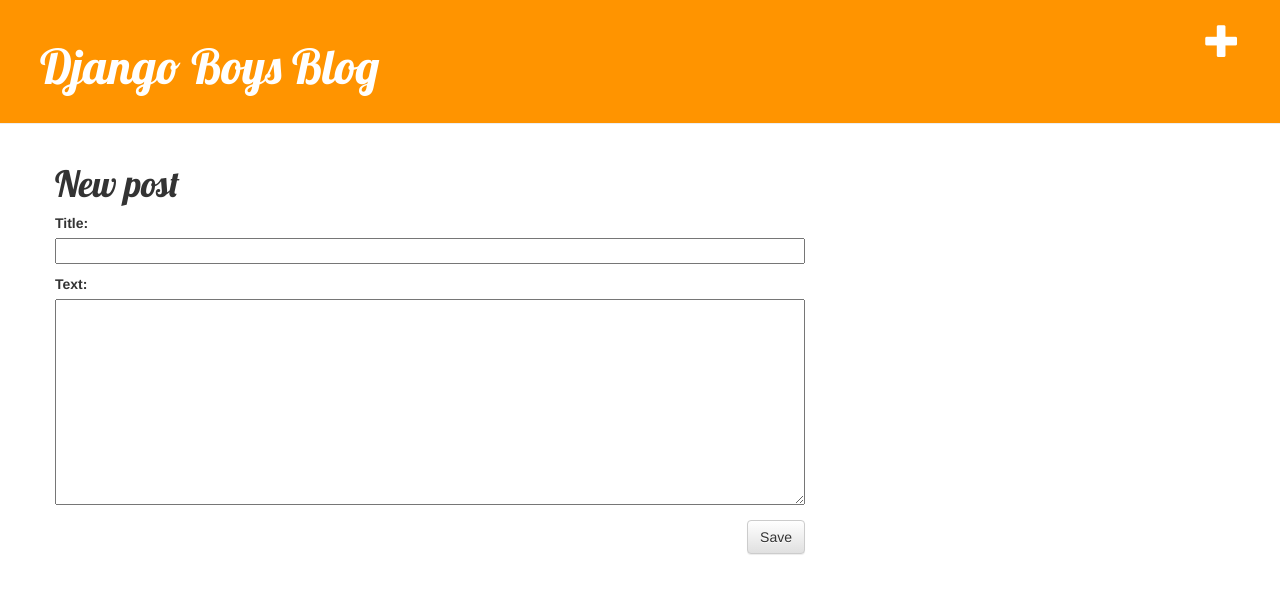
After one commit to kimkiki29/con_pycharm, a Django app: template blog/templates/blog/post_edit.html in a window 1280 px wide. The commit adds this page. Shown: the top 594 px of the page. Run offline with Django 4.2, Linux system fonts and the light colour scheme; the template is opened without the code that fills it: values that come from a table or form of the project are taken from there, others are empty; some libraries are stand-ins or nearby versions.

Commit message:
git status

```diff
--- /dev/null
+++ b/blog/forms.py
@@ -0,0 +1,15 @@
+from django import forms
+from .models import Post
+
+
+# 폼은 일반폼(Form)과 모델폼(Model Form) 두 종류가 있다.\
+# Form (일반 폼) : 화면에 나타날 입력 필드를 직접 필드 정의, 위젯 설정이 필요
+# Model Form (모델 폼) : 모델과 필드를 지정하면 모델폼이 자동으로 폼 필드를 생성
+# PostForm : 만들 폼의 이름(Post라는 Model과 연결되는 폼이다.)
+# forms.ModelForm 은 장고에게 이 폼이 ModelForm이라는 것을 알려주는 역할
+class PostForm(forms.ModelForm):
+
+    # Meta 클래스에는 사용할 모델과 모델의 속성을 적어야 한다.
+    class Meta:  # 모델 폼은 이너 클래스인 Meta 클래스가 반드시 필요
+        model = Post  # 사용할 모델
+        fields = ('title', 'text',)  # Post 폼에서 사용할 모델의 속성
--- /dev/null
+++ b/blog/static/css/blog.css
@@ -0,0 +1,40 @@
+h1 a{
+    color: #FCA205;
+}
+ .page-header {
+   background-color: #ff9400;
+   margin-top: 0;
+   padding: 20px 20px 20px 40px;
+   }
+   .page-header h1, .page-header h1 a, .page-header h1 a:visited, .page-header h1 a:active {
+   color: #ffffff;
+   font-size: 36pt;
+   text-decoration: none;
+   }
+   .content {
+   margin-left: 40px;
+   }
+   h1, h2, h3, h4 {
+   font-family: 'Lobster', cursive;
+   }
+   .date {
+   color: #828282;
+   }
+   .save {
+   float: right;
+   }
+   .post-form textarea, .post-form input {
+   width: 100%;
+   }
+   .top-menu, .top-menu:hover, .top-menu:visited {
+   color: #ffffff;
+   float: right;
+   font-size: 26pt;
+   margin-right: 20px;
+   }
+   .post {
+   margin-bottom: 70px;
+   }
+   .post h1 a, .post h1 a:visited {
+   color: #000000;
+   }
--- /dev/null
+++ b/blog/templates/blog/base.html
@@ -0,0 +1,27 @@
+<!DOCTYPE html>
+{% load static %}
+<html lang="en">
+<head>
+    <meta charset="UTF-8">
+    <title>Django Boys blog</title>
+    <link rel="stylesheet" href="//maxcdn.bootstrapcdn.com/bootstrap/3.2.0/css/bootstrap.min.css">
+    <link rel="stylesheet" href="//maxcdn.bootstrapcdn.com/bootstrap/3.2.0/css/bootstrap-theme.min.css">
+    <link href='//fonts.googleapis.com/css?family=Lobster&subset=latin,latin-ext' rel='stylesheet' type='text/css'>
+    <link rel="stylesheet" href="{% static 'css/blog.css' %}">
+</head>
+<body>
+<div class="page-header">
+    <a href="{% url 'post_new' %}" class="top-menu"><span class="glyphicon glyphicon-plus"></span></a>
+    <h1><a href="/">Django Boys Blog</a></h1>
+</div>
+<div class="content container">
+    <div class="row">
+        <div class="col-md-8">
+            {% block content %}
+            {% endblock %}
+        </div>
+    </div>
+</div>
+</body>
+
+</html>
--- /dev/null
+++ b/blog/templates/blog/post_edit.html
@@ -0,0 +1,9 @@
+{% extends 'blog/base.html' %}
+
+{% block content %}
+<h1>New post</h1>
+<form method="POST" class="post-form">{% csrf_token %}
+    {{ form.as_p }}
+    <button type="submit" class="save btn btn-default">Save</button>
+</form>
+{% endblock %}
--- a/blog/urls.py
+++ b/blog/urls.py
@@ -1,7 +1,12 @@
+from django.contrib import admin
 from django.urls import path
 #장고 함수인 path와 blog 애플리케이션에서 사용할 모든 views를 import함
 from . import views
 
 urlpatterns = [
-    path('', views.post_list, name='post_list')
+    path('', views.post_list, name='post_index'),
+    path('list', views.post_list, name = 'post_list'),
+    path('post/<int:pk>/', views.post_detail, name='post_detail'),
+    path('post/new', views.post_new, name ='post_new'),
+    path('post/<int:pk>/edit/', views.post_edit, name = 'post_edit'),
 ]
--- a/mysite/settings.py
+++ b/mysite/settings.py
@@ -116,7 +116,7 @@
 # Static files (CSS, JavaScript, Images)
 # https://docs.djangoproject.com/en/4.1/howto/static-files/
 
-STATIC_URL = 'static/'
+STATIC_URL = "/static/"
 STATIC_ROOT = os.path.join(BASE_DIR, 'static')
 
 
--- a/mysite/urls.py
+++ b/mysite/urls.py
@@ -16,7 +16,7 @@
 
 from django.contrib import admin
 from django.urls import path, include
-urlpatterns = {
+urlpatterns = [
     path('admin/', admin.site.urls),
     path('', include('blog.urls')),
-}
+]
```
Also changed, not shown: blog/templates/blog/post_detail.html (added, +18 -0 lines), blog/templates/blog/post_list.html (+12 -22 lines), blog/views.py (+65 -3 lines).
